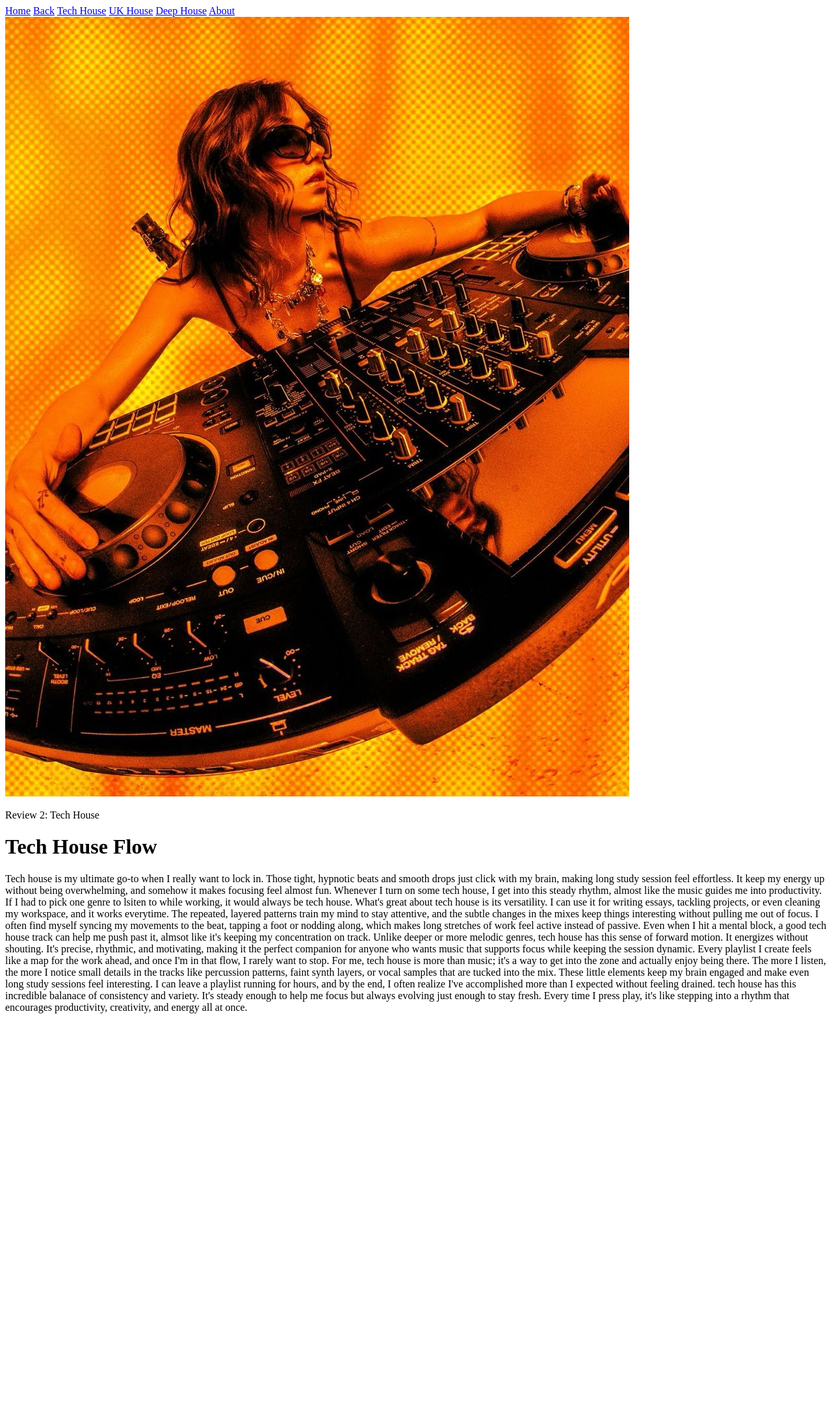
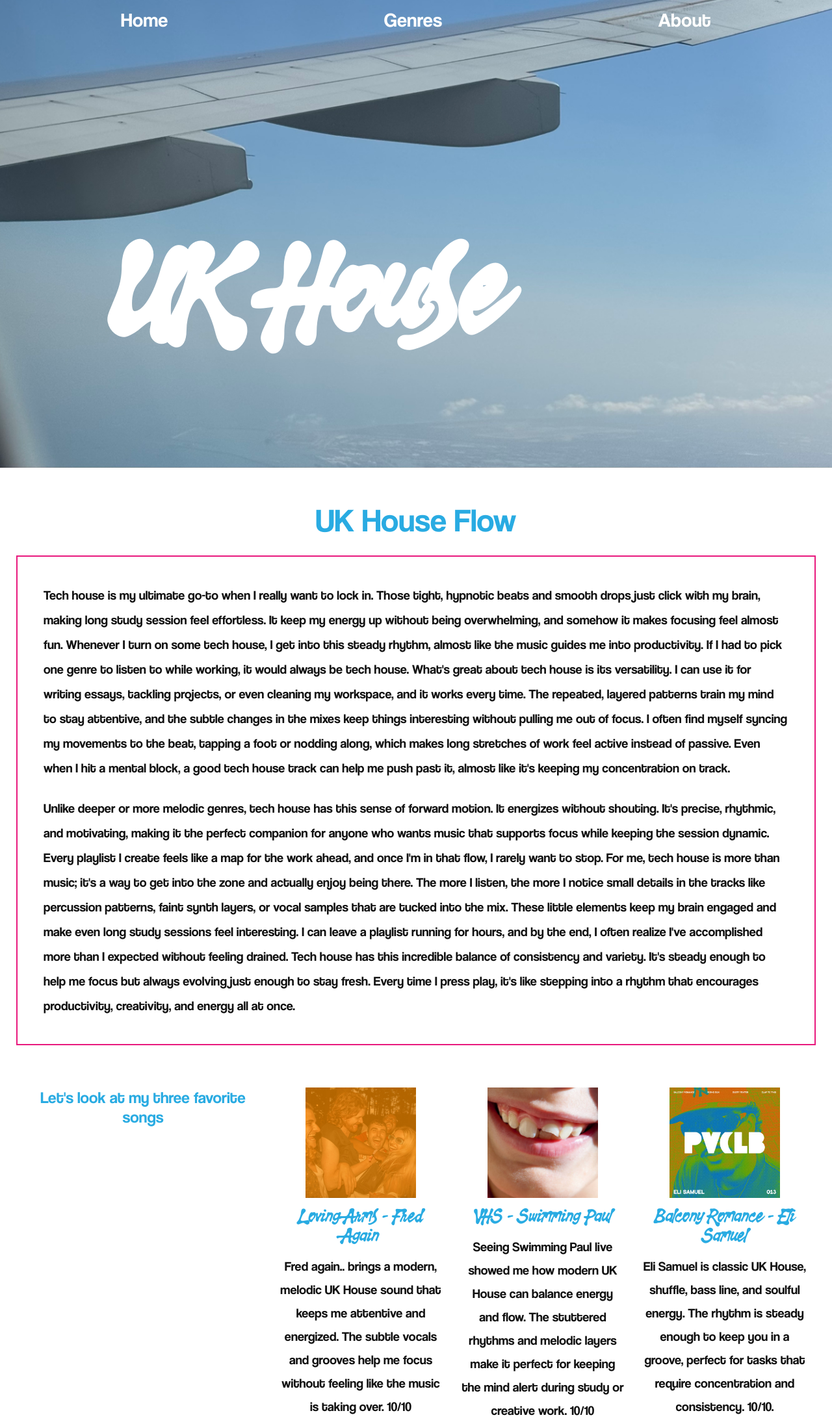
Before and after one commit to zoyabacani/theblog, a plain HTML site: page blog_two/blog_two.html in a window 1280 px wide. Shown: the whole page at 65% size. Before the commit the page ends 1576 px from the top, so only its background shows below. Drawn offline with Linux system fonts and the light colour scheme; files that its build step writes are made by us from their sources.

Commit message:
Updated html, css, and layout for two files
Organized and built html and css for blog_two file and updated my blog_one file.

```diff
--- a/blog_one/css_one/blog_one.css
+++ b/blog_one/css_one/blog_one.css
@@ -174,7 +174,7 @@ nav a:hover {
 /*BODY BOX*/
 .body-box {
     margin: 5px 25px 45px;
-    border: 2px solid var(--blue);
+    border: 2px solid var(--pink);
     padding: 40px;
     display: flex;
     flex-direction: column;
--- a/blog_two/blog_two.html
+++ b/blog_two/blog_two.html
@@ -1,63 +1,72 @@
 <!doctype html>
-
 <html lang="en">
-
 <head>
-
     <meta charset="UTF-8">
-
-    <title>Review 2: Tech House</title>
-    <link rel="stylesheet" href="style.css">
-    <link rel="stylesheet" href="blog_two.css">
+    <meta name="viewport" content="width=device-width, initial-scale=1.0">
+    <title>UK House</title>
+    <link rel="stylesheet" href="css_two/blog_two.css">
 </head>
-
 <body>
 
     <nav>
         <a href="../index.html">Home</a>
-        <a href="../index.html">Back</a>
-        <a href="../blog_one/blog_one.html">Tech House</a>
-        <a href="../blog_two/blog_two.html" class="active">UK House</a>
-        <a href="../blog_three/blog_three.html">Deep House</a>
+        <div class="nav-dropdown">
+            <a href="#genres">Genres</a>
+            <div class="dropdown-menu">
+                <a href="../blog_one/blog_one.html">Tech House</a>
+                <a href="../blog_two/blog_two.html" class="active">UK House</a>
+                <a href="../blog_three/blog_three.html">Deep House</a>
+            </div>
+        </div>
         <a href="../about_page/about.html">About</a>
     </nav>
 
-    <img src="img_two/tech_house.jpg" alt="A girl djing on a dj deck with and a yellow texture overlay behind her.">
+    <!-- HERO -->
+    <section class="hero">
+        <h1 class="hero-title">UK House</h1>
+        <img src="img_two/img_two_plane.jpeg" alt="landscape picture looking down from a plane. There is a wing of a plane visibile and the ground." class="water-img">
+    </section>
 
-    <div class="post-wrap">
+    <!-- SUBHEADING -->
+    <section class="subheading">
+        <h2>UK House Flow</h2>
+    </section>
 
-        <p class="post-tag">Review 2: Tech House</p>
+    <!-- BODY TEXT BOX -->
+    <section class="body-box">
+        <p>Tech house is my ultimate go-to when I really want to lock in. Those tight, hypnotic beats and smooth drops just click with my brain, making long study session feel effortless. It keep my energy up without being overwhelming, and somehow it makes focusing feel almost fun. Whenever I turn on some tech house, I get into this steady rhythm, almost like the music guides me into productivity. If I had to pick one genre to listen to while working, it would always be tech house. What's great about tech house is its versatility. I can use it for writing essays, tackling projects, or even cleaning my workspace, and it works every time. The repeated, layered patterns train my mind to stay attentive, and the subtle changes in the mixes keep things interesting without pulling me out of focus. I often find myself syncing my movements to the beat, tapping a foot or nodding along, which makes long stretches of work feel active instead of passive. Even when I hit a mental block, a good tech house track can help me push past it, almost like it's keeping my concentration on track.</p>
 
-        <div class="post-body">
+        <p>Unlike deeper or more melodic genres, tech house has this sense of forward motion. It energizes without shouting. It's precise, rhythmic, and motivating, making it the perfect companion for anyone who wants music that supports focus while keeping the session dynamic. Every playlist I create feels like a map for the work ahead, and once I'm in that flow, I rarely want to stop. For me, tech house is more than music; it's a way to get into the zone and actually enjoy being there. The more I listen, the more I notice small details in the tracks like percussion patterns, faint synth layers, or vocal samples that are tucked into the mix. These little elements keep my brain engaged and make even long study sessions feel interesting. I can leave a playlist running for hours, and by the end, I often realize I've accomplished more than I expected without feeling drained. Tech house has this incredible balance of consistency and variety. It's steady enough to help me focus but always evolving just enough to stay fresh. Every time I press play, it's like stepping into a rhythm that encourages productivity, creativity, and energy all at once.</p>
+    </section>
 
-            <h1>Tech House Flow</h1>
+    <!-- FAVORITE SONGS -->
+    <section class="songs">
+        <h3 class="songs-heading">Let's look at my three favorite songs</h3>
 
-            <p>
-                Tech house is my ultimate go-to when I really want to lock in. Those tight, hypnotic beats and smooth
-                drops just click with my brain, making long study session feel effortless. It keep my energy up without
-                being overwhelming, and somehow it makes focusing feel almost fun. Whenever I turn on some tech house, I
-                get into this steady rhythm, almost like the music guides me into productivity. If I had to pick one
-                genre to lsiten to while working, it would always be tech house. What's great about tech house is its
-                versatility. I can use it for writing essays, tackling projects, or even cleaning my workspace, and it
-                works everytime. The repeated, layered patterns train my mind to stay attentive, and the subtle changes
-                in the mixes keep things interesting without pulling me out of focus. I often find myself syncing my
-                movements to the beat, tapping a foot or nodding along, which makes long stretches of work feel active
-                instead of passive. Even when I hit a mental block, a good tech house track can help me push past it,
-                almsot like it's keeping my concentration on track. Unlike deeper or more melodic genres, tech house has
-                this sense of forward motion. It energizes without shouting. It's precise, rhythmic, and motivating,
-                making it the perfect companion for anyone who wants music that supports focus while keeping the session
-                dynamic. Every playlist I create feels like a map for the work ahead, and once I'm in that flow, I
-                rarely want to stop. For me, tech house is more than music; it's a way to get into the zone and actually
-                enjoy being there. The more I listen, the more I notice small details in the tracks like percussion
-                patterns, faint synth layers, or vocal samples that are tucked into the mix. These little elements keep
-                my brain engaged and make even long study sessions feel interesting. I can leave a playlist running for
-                hours, and by the end, I often realize I've accomplished more than I expected without feeling drained.
-                tech house has this incredible balanace of consistency and variety. It's steady enough to help me focus
-                but always evolving just enough to stay fresh. Every time I press play, it's like stepping into a rhythm
-                that encourages productivity, creativity, and energy all at once.
-            </p>
+        <div class="song-item">
+            <img src="img_two/img_two_lovingarms.jpg" alt="Loving Arms" class="song-img">
+            <div class="song-info">
+                <h4 class="song-title">Loving Arms - Fred Again</h4>
+                <p>Fred again.. brings a modern, melodic UK House sound that keeps me attentive and energized. The subtle vocals and grooves help me focus without feeling like the music is taking over. 10/10</p>
+            </div>
         </div>
-    </div>
+
+        <div class="song-item">
+            <img src="img_two/img_two_vhs.jpg" alt="VHS" class="song-img">
+            <div class="song-info">
+                <h4 class="song-title">VHS - Swimming Paul</h4>
+                <p>Seeing Swimming Paul live showed me how modern UK House can balance energy and flow. The stuttered rhythms and melodic layers make it perfect for keeping the mind alert during study or creative work. 10/10</p>
+            </div>
+        </div>
+
+        <div class="song-item">
+            <img src="img_two/img_two_balcony.jpg" alt="Balcony" class="song-img">
+            <div class="song-info">
+                <h4 class="song-title">Balcony Romance - Eli Samuel</h4>
+                <p>Eli Samuel is classic UK House, shuffle, bass line, and soulful energy. The rhythm is steady enough to keep you in a groove, perfect for tasks that require concentration and consistency. 10/10.</p>
+            </div>
+        </div>
+    </section>
+
 </body>
-
 </html>
--- a/blog_two/css_two/blog_two.css
+++ b/blog_two/css_two/blog_two.css
@@ -0,0 +1,248 @@
+@font-face {
+    font-family: 'Coolvetica';
+    src: url('../../css/Coolvetica Rg.otf') format('opentype');
+}
+
+@font-face {
+    font-family: 'Splatink';
+    src: url('../../css/Splatink_PERSONAL_USE_ONLY.otf') format('opentype');
+}
+
+:root {
+    --blue: #29ABE2;
+    --white: #FFFFFF;
+    --black: #111111;
+    --pink: #e8197d;
+    --font-display: 'Splatink', cursive;
+    --font-ui: 'Coolvetica', 'Arial Narrow', sans-serif;
+}
+
+*, *::before, *::after {
+    box-sizing: border-box;
+    margin: 0;
+    padding: 0;
+}
+
+html { scroll-behavior: smooth; }
+
+body {
+    background: var(--white);
+    color: var(--black);
+    font-family: var(--font-ui);
+    overflow-x: hidden;
+}
+
+a { text-decoration: none; color: inherit; }
+
+/*NAV*/
+nav {
+    display: flex;
+    justify-content: space-around;
+    align-items: center;
+    padding: 12px 20px 14px;
+    background: transparent;
+    position: absolute;
+    top: 0;
+    left: 0;
+    width: 100%;
+    z-index: 100;
+}
+
+nav a {
+    font-family: var(--font-ui);
+    font-size: 30px;
+    color: var(--white);
+    letter-spacing: 0.01em;
+    transition: color 0.2s;
+}
+
+nav a:hover { color: var(--pink); }
+
+/*DROPDOWN*/
+.nav-dropdown {
+    position: relative;
+    display: inline-block;
+}
+
+.nav-dropdown > a {
+    font-family: var(--font-ui);
+    font-size: 30px;
+    color: var(--white);
+    letter-spacing: 0.01em;
+    transition: color 0.2s;
+}
+
+.nav-dropdown:hover > a { color: var(--pink); }
+
+.nav-dropdown .dropdown-menu {
+    z-index: 200;
+    position: absolute;
+    top: 100%;
+    left: 50%;
+    transform: translateX(-50%) translateY(-6px);
+    background: var(--white);
+    border: 2px solid var(--pink);
+    padding: 6px;
+    min-width: 160px;
+    opacity: 0;
+    pointer-events: none;
+    transition: opacity 0.2s, transform 0.2s;
+}
+
+.nav-dropdown:hover .dropdown-menu {
+    opacity: 1;
+    pointer-events: all;
+    transform: translateX(-50%) translateY(6px);
+}
+
+.nav-dropdown .dropdown-menu a {
+    display: block;
+    padding: 10px 16px;
+    font-family: var(--font-ui);
+    font-size: 15px;
+    color: var(--black);
+    letter-spacing: 0.05em;
+    transition: color 0.2s, background 0.2s;
+}
+
+.nav-dropdown .dropdown-menu a:hover {
+    color: var(--pink);
+    background: rgba(232, 25, 125, 0.06);
+}
+
+/*HERO*/
+.hero {
+    position: relative;
+    min-height: 90vh;
+    display: flex;
+    align-items: flex-end;
+    padding: 50px;
+    overflow: hidden;
+}
+
+.hero-title {
+    font-family: var(--font-display);
+    font-size: 160px;
+    color: var(--white);
+    line-height: 1;
+    position: relative;
+    z-index: 2;
+    padding: 125px;
+}
+
+.water-img {
+    width: 100%;
+    height: 100%;
+    object-fit: cover;
+    position: absolute;
+    top: 0;
+    left: 0;
+    z-index: 0;
+}
+
+/*SUBHEADING*/
+.subheading {
+    padding: 50px 40px 20px;
+    text-align: center;
+}
+
+.subheading h2 {
+    font-family: var(--font-ui);
+    font-size: 50px;
+    color: var(--blue);
+    font-weight: normal;
+}
+
+/*BODY BOX*/
+.body-box {
+    margin: 5px 25px 45px;
+    border: 2px solid var(--pink);
+    padding: 40px;
+    display: flex;
+    flex-direction: column;
+    gap: 24px;
+}
+
+.body-box p {
+    font-family: var(--font-ui);
+    font-size: 20px;
+    color: var(--black);
+    line-height: 1.9;
+}
+
+/*SONGS*/
+.songs {
+    padding: 20px 40px 80px;
+    display: flex;
+    flex-direction: row;
+    flex-wrap: nowrap;
+    gap: 30px;
+    justify-content: space-evenly;
+    align-items: flex-start;
+}
+
+.songs-heading {
+    font-family: var(--font-ui);
+    font-size: 25px;
+    color: var(--blue);
+    font-weight: normal;
+    width: 100%;
+    text-align: center;
+}
+
+.song-item {
+    display: flex;
+    flex-direction: column;
+    align-items: center;
+    gap: 15px;
+    flex: none;
+    width: 250px;
+}
+
+.song-img {
+    width: 170px;
+    height: 170px;
+    object-fit: cover;
+    flex-shrink: 0;
+    transition: transform 0.3s ease;
+}
+
+.song-img:hover {
+    transform: scale(1.15);
+}
+
+.song-info {
+    display: flex;
+    flex-direction: column;
+    gap: 12px;
+    text-align: center;
+}
+
+.song-title {
+    font-family: var(--font-display);
+    font-size: 25px;
+    color: var(--blue);
+    font-weight: normal;
+    text-align: center;
+}
+
+.song-info p {
+    font-family: var(--font-ui);
+    font-size: 20px;
+    color: var(--black);
+    line-height: 1.8;
+    max-width: 250px;
+    text-align: center;
+}
+
+/*RESPONSIVE*/
+@media (max-width: 600px) {
+    .hero { padding: 28px; min-height: 30vh; }
+    .body-box { margin: 16px; padding: 24px; }
+    .songs {
+        flex-direction: column;
+        align-items: center;
+        padding: 20px 16px 60px;
+    }
+    .song-img { width: 170px; height: 170px; }
+}
```
Also changed, not shown: blog_three/css_three/blog_three.css (added), blog_two/img_two/img_two_balcony.jpg (added), blog_two/img_two/img_two_lovingarms.jpg (added), blog_two/img_two/img_two_plane.jpeg (added), blog_two/img_two/img_two_vhs.jpg (added), blog_two/img_two/tech_house.jpg (deleted), 1 other file.
